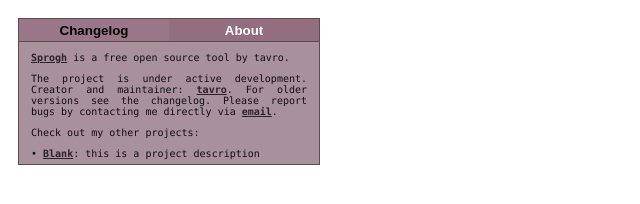
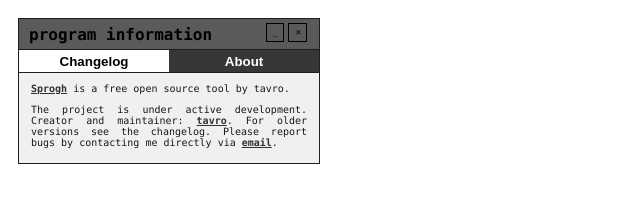
Before and after one commit to tavro/varktygh, a plain HTML site: page ui/index.html in a window 1280 px wide. Shown: the whole page, without its empty margins (0-640 px from the left). Drawn offline with Linux system fonts and the light colour scheme.

Commit message:
varktygh: add GUI customization

```diff
--- a/ui/index.html
+++ b/ui/index.html
@@ -11,6 +11,12 @@
 <body>
 
     <div id="options" style="display: block; width: 300px;">
+        <div class="options-header">
+            <h1>program information</h1>
+            <button id="collapseButton" type="button">_</button>
+            <button type="button">✕</button>
+        </div>
+        <div id="collapsable" style="display: block;">
             <div class="tab">
                 <button id="changelogTab" class="options">Changelog</button>
                 <button id="aboutTab" class="options active">About</button>
@@ -25,10 +31,12 @@
                     versions see the changelog.
                     Please report bugs by contacting me directly via <a href="mailto:isakhorvath@gmail.com" target="_blank">email</a>.
                 </p>
+                <!--
                 <div style="text-align: left">
                     <p>Check out my other projects:</p>
                     <div> • <a href="#" target="_blank">Blank</a>: this is a project description</div>
                 </div>
+                -->
             </div>
             <div id="changelogContent" class="tabcontent" style="display: none;">
                 <p>
@@ -37,6 +45,7 @@
                 </p>
             </div>
         </div>
+    </div>
 
     <script src="script.js"></script>
 </body>
--- a/ui/script.js
+++ b/ui/script.js
@@ -1,7 +1,35 @@
+function addCSSVariables(colors) {
+    const root = document.documentElement;
+
+    for (const key in colors) {
+        if (colors.hasOwnProperty(key)) {
+            const value = colors[key];
+            root.style.setProperty(`--${key}`, value);
+        }
+    }
+}
+
+const colors = {
+    "header": "rgba(55, 55, 55, 1)",
+    "header-hover": "rgba(90, 90, 90, 1)",
+    "bg-main": "rgba(255, 255, 255, 1)",
+    "bg-light": "rgba(240, 240, 240, 1)",
+    "dark-solid": "rgba(30, 30, 30, 1)"
+};
+
+addCSSVariables(colors);
+
 const changelogTab = document.getElementById("changelogTab");
 const aboutTab = document.getElementById("aboutTab");
 const changelogContent = document.getElementById("changelogContent");
 const aboutContent = document.getElementById("aboutContent");
+
+const collapseButton = document.getElementById("collapseButton");
+collapseButton.addEventListener("click", function() {
+    const collapsable = document.getElementById("collapsable");
+    collapsable.style.display = collapsable.style.display === "block" ? "none" : "block";
+    collapseButton.innerHTML = collapseButton.innerHTML === "_" ? "■" : "_";
+});
 
 changelogTab.addEventListener("click", function() {
     aboutContent.style.display = "none";
--- a/ui/styles.css
+++ b/ui/styles.css
@@ -20,6 +20,35 @@
     padding-bottom: 0.3em;
     background: var(--bg-light);
     font-size: 10px;
+}
+
+.options-header {
+    background-color: var(--header-hover);
+    border-bottom: 1px solid var(--dark-solid);
+    padding: 0.4em 1em;
+    display: flex;
+    cursor: move;
+}
+
+.options-header h1 {
+    font-size: 16px;
+    margin: 0.1em 0;
+    white-space: nowrap;
+    width: 90%;
+    overflow: hidden;
+    text-overflow: ellipsis;
+}
+
+.options-header button {
+    width: 2.5em;
+    height: 2.5em;
+    margin-left: 2px;
+    margin-right: 2px;
+    color: black;
+    background: none;
+    font-size: 0.75em;
+    border: 1px solid black;
+    cursor: pointer;
 }
 
 .tab {
--- /dev/null
+++ b/ui/theme.json
@@ -0,0 +1,9 @@
+{
+    "colors": {
+        "header": "rgba(55, 55, 55, 1)",
+        "header-hover": "rgba(90, 90, 90, 1)",
+        "bg-main": "rgba(255, 255, 255, 1)",
+        "bg-light": "rgba(240, 240, 240, 1)",
+        "dark-solid": "rgba(30, 30, 30, 1)"
+    }
+}
```
Lines whose indentation alone changed are shown as unchanged.
